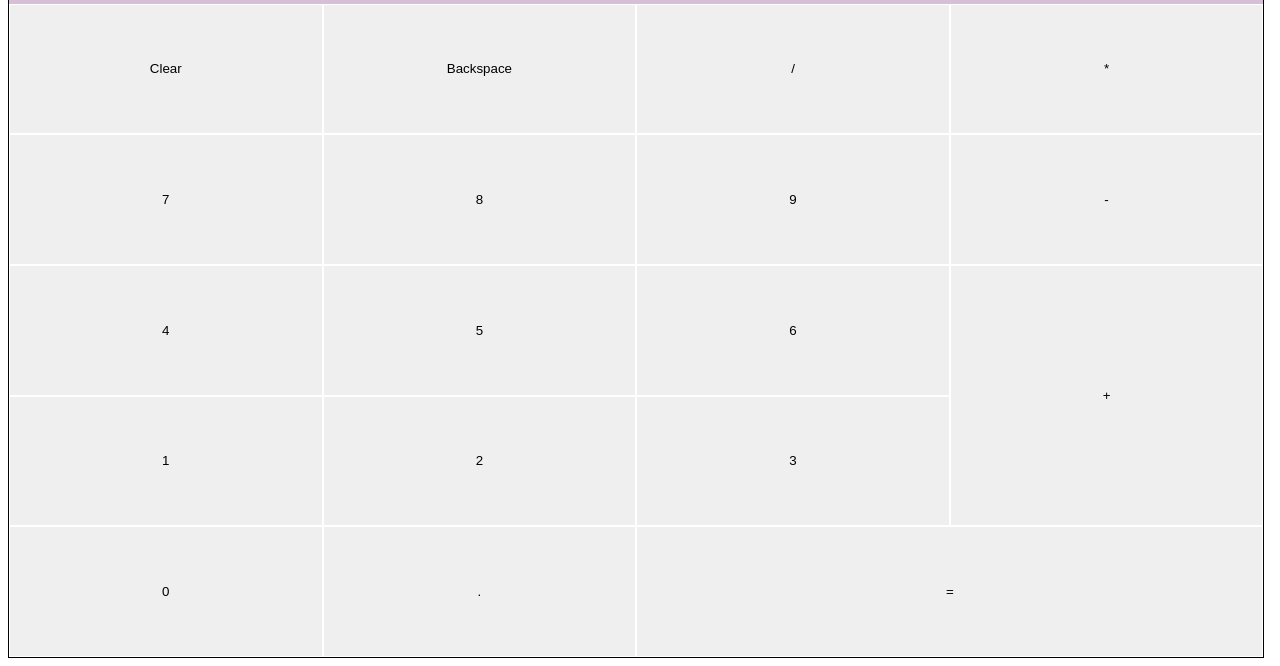
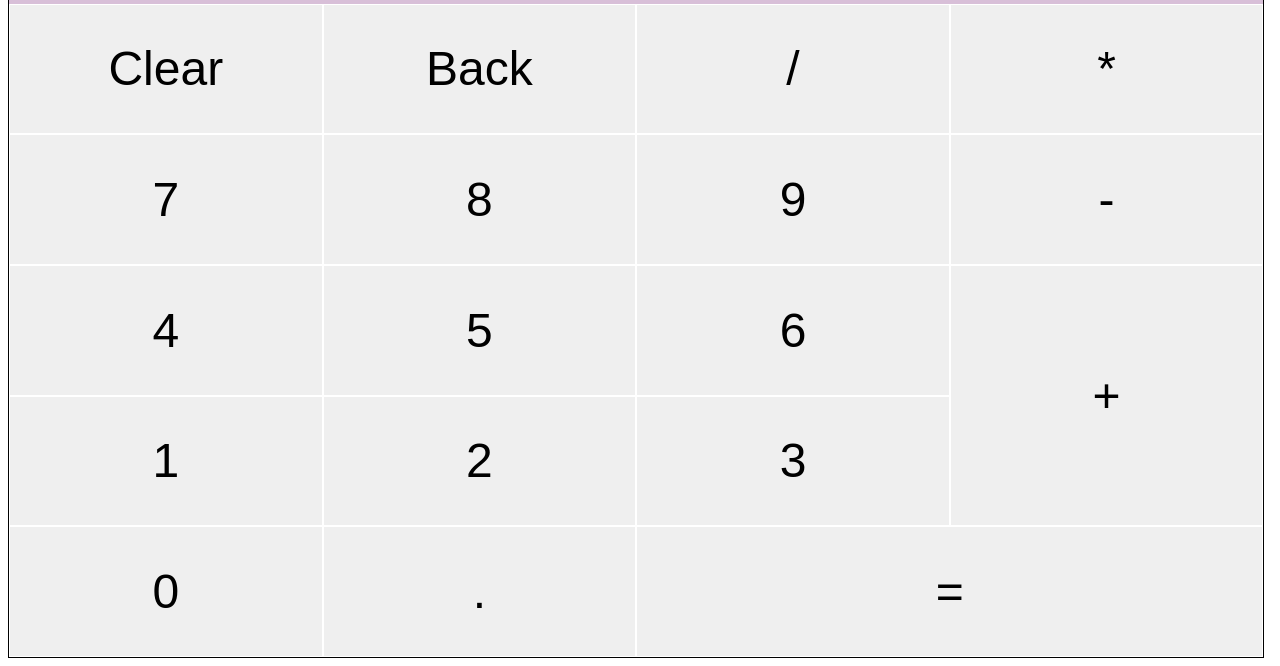
Before and after one commit to pedro-urbina/calculator, a plain HTML site: page index.html in a window 1280 px wide. Shown: the part 136-802 px from the top of the page. Drawn offline with Linux system fonts and the light colour scheme.

Commit message:
Increase button font size and rename backspace

```diff
--- a/index.html
+++ b/index.html
@@ -23,7 +23,7 @@
             </div>
         </div>
         <button id="clear">Clear</button>
-        <button id="backspace">Backspace</button>
+        <button id="back">Back</button>
         <button id="divide">/</button>
         <button id="multiply">*</button>
         <button id="seven">7</button>
--- a/styles.css
+++ b/styles.css
@@ -43,13 +43,14 @@
 
 button {
     border: 1px solid white;
+    font-size: 6vh;
 }
 
 #clear {
     grid-area: clear;
 }
 
-#backspace {
+#back {
     grid-area: backspace;
 }
 
```
